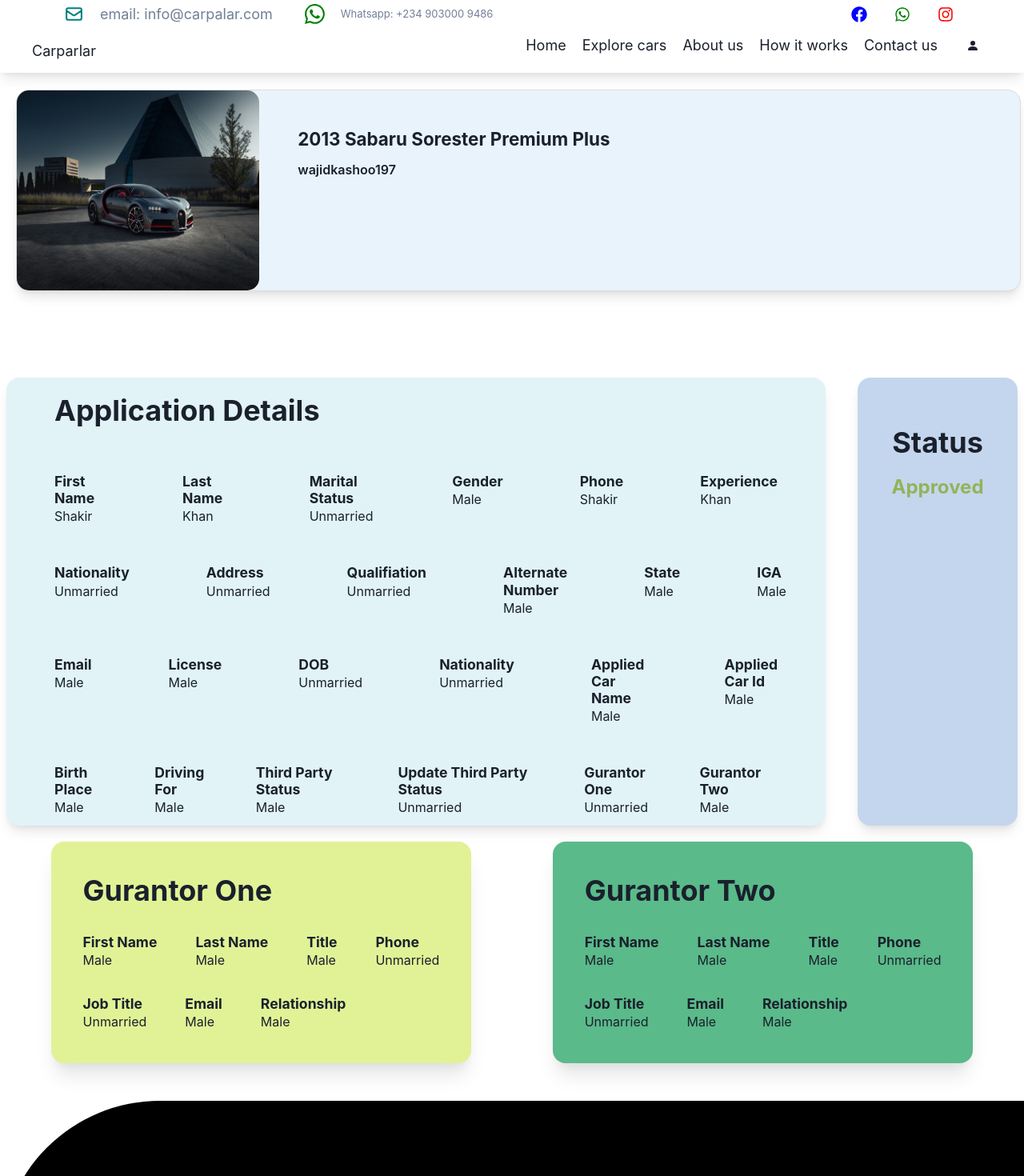
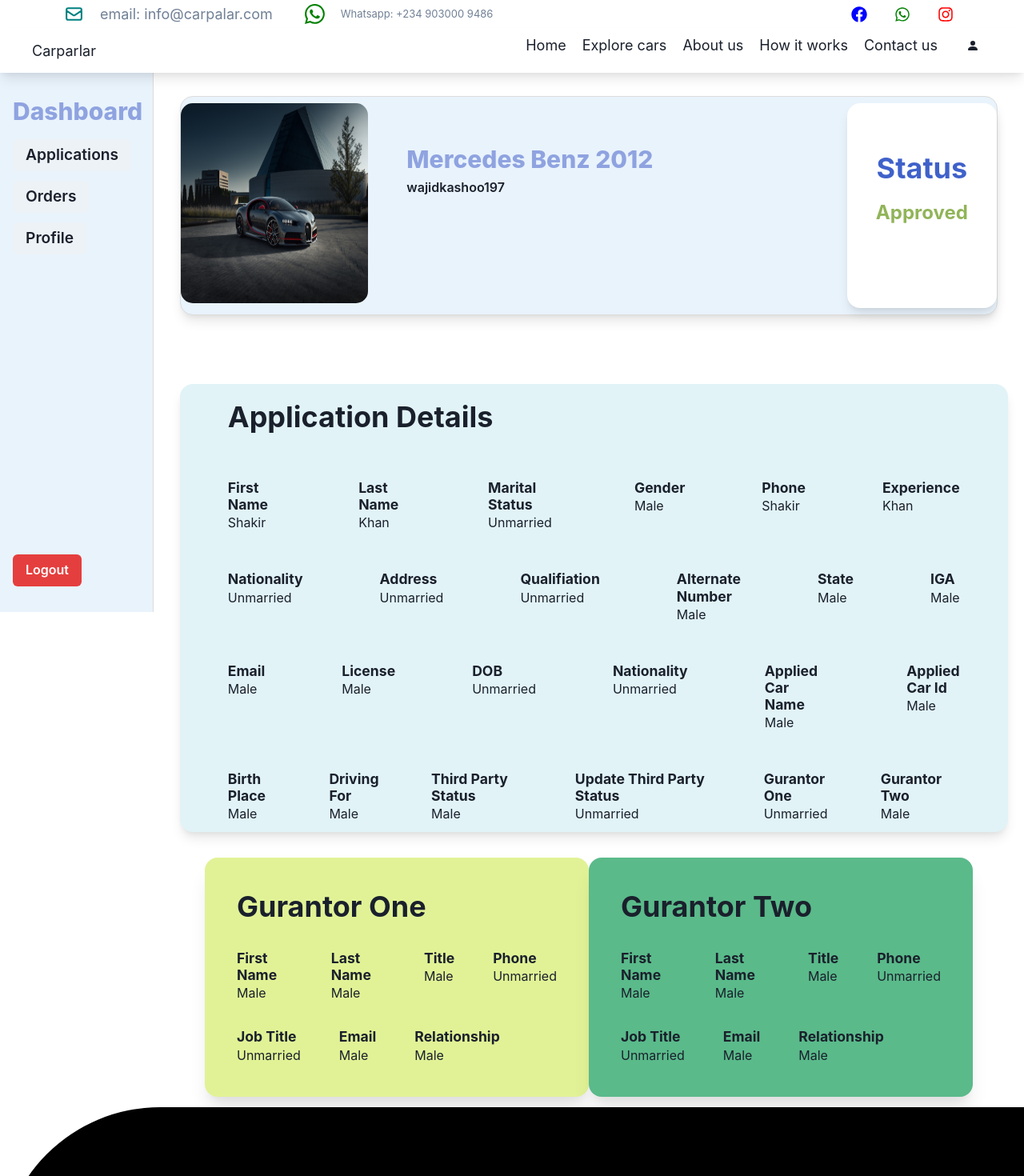
Before and after one commit to wajidkashoo14/carpalar, a Next.js app: page /user/Applications/applicationdetails in a window 1280 px wide. Shown: the top 1470 px of the page at 80% size. Built offline with nearby package versions, Linux system fonts and the light colour scheme.

Commit message:
fixed application details page

```diff
--- a/components/UserDashBoard/NavigationItems.js
+++ b/components/UserDashBoard/NavigationItems.js
@@ -27,7 +27,7 @@ function NavigationItems() {
     >
       <Flex flexDir="column" marginTop="1rem" gap="3" alignItems={"flex-start"}>
         <Text
-          bgGradient="linear(to-l, #7928CA, #FF0080)"
+          bgColor="#8fa3e0"
           bgClip="text"
           fontSize="3xl"
           fontWeight="extrabold"
--- a/pages/user/Applications/applicationdetails.js
+++ b/pages/user/Applications/applicationdetails.js
@@ -1,10 +1,12 @@
 import { Box, Flex, Heading, Text, Img, Button } from "@chakra-ui/react";
 import React from "react";
 import styles from "../../../styles/dashboard.module.css";
+import DashboardLayout from "../../../components/Layout/DashboardLayout";
 function applicationdetails() {
   return (
-    <Box maxW="100vw" height="100vh" mb="55%" pt="5rem">
-      <Box height="40vh" width="100%" mt="2rem" mx={2} borderRadius="1rem">
+    <DashboardLayout>
+      <Box maxW="83vw" height="100vh" mb="55%" pt="5rem" mx={"auto"}>
+        <Box height="40vh" maxW="100vw" mt="2rem" mx={2} borderRadius="1rem">
           <Flex
             backgroundColor="#E9F3FC"
             borderRadius="1rem"
@@ -12,6 +14,7 @@ function applicationdetails() {
             border="1px solid  #DCDCDC"
             boxShadow="lg"
             mx={3}
+            py={2}
           >
             <Box>
               <Img
@@ -26,24 +29,44 @@ function applicationdetails() {
             </Box>
             <Flex flexDir="column" width="100%">
               <Box marginTop="3rem" marginLeft="3rem">
-              <Heading fontSize="1.4rem" mb={3}>
-                2013 Sabaru Sorester Premium Plus
-              </Heading>
+                <Text
+                  bgColor="#8fa3e0"
+                  bgClip="text"
+                  fontSize="3xl"
+                  fontWeight="extrabold"
+                >
+                  Mercedes Benz 2012
+                </Text>
                 <span className={styles.dashboard__span}>wajid</span>
                 <span className={styles.dashboard__span}>kashoo</span>
                 <span className={styles.dashboard__span}>197</span>
               </Box>
             </Flex>
+            <Box
+              backgroundColor="#FFF"
+              width="25vw"
+              boxShadow="lg"
+              borderRadius="1rem"
+              height="32vh"
+              my={"auto"}
+            >
+              <Heading textAlign="center" p={5} mt={10} color="#3f61ca">
+                Status
+              </Heading>
+              <Heading fontSize="1.5rem" textAlign="center" color="#91b459">
+                Approved
+              </Heading>
+            </Box>
           </Flex>
         </Box>
         <Flex gap={10} mt={10} height="70vh" mx={2}>
           <Box
             backgroundColor="#E1F3F7"
-          width="80vw"
+            width="100%"
             boxShadow="lg"
             borderRadius="1rem"
             p={5}
-          mx="auto"
+            mx={3}
           >
             <Heading ml={10}>Application Details</Heading>
             <Box px={10}>
@@ -153,26 +176,12 @@ function applicationdetails() {
               </Box>
             </Box>
           </Box>
-
-        <Box
-          backgroundColor="#c4d6ed"
-          width="20vw"
-          boxShadow="lg"
-          borderRadius="1rem"
-        >
-          <Heading textAlign="center" p={5} mt={10}>
-            Status
-          </Heading>
-          <Heading fontSize="1.5rem" textAlign="center" color="#91b459">
-            Approved
-          </Heading>
-        </Box>
         </Flex>
         <Flex
-        width="98vw"
+          width="75vw"
           maxH="40vh"
-        m={5}
-        justifyContent="space-around"
+          m={8}
+          justifyContent="space-between"
           mx="auto"
         >
           <Box
@@ -263,6 +272,7 @@ function applicationdetails() {
           </Box>
         </Flex>
       </Box>
+    </DashboardLayout>
   );
 }
 
```
Lines whose indentation alone changed are shown as unchanged.
